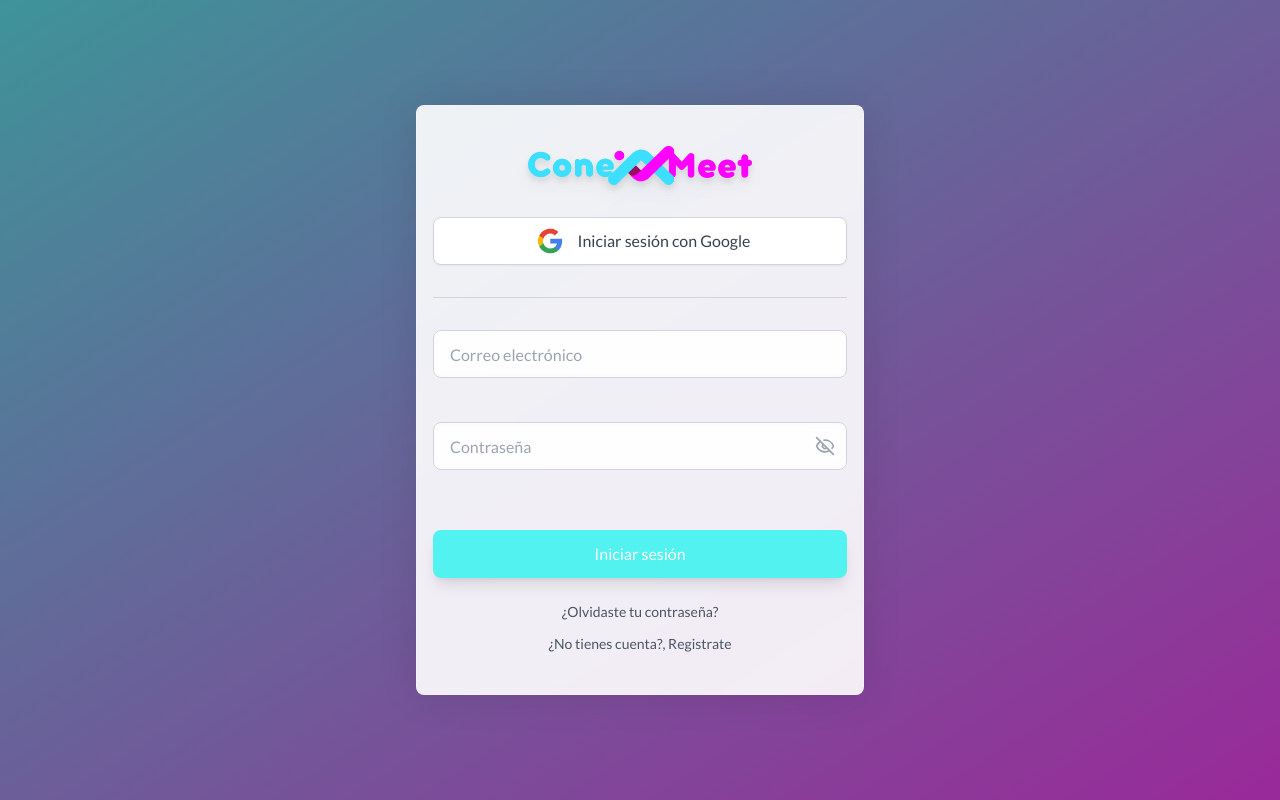
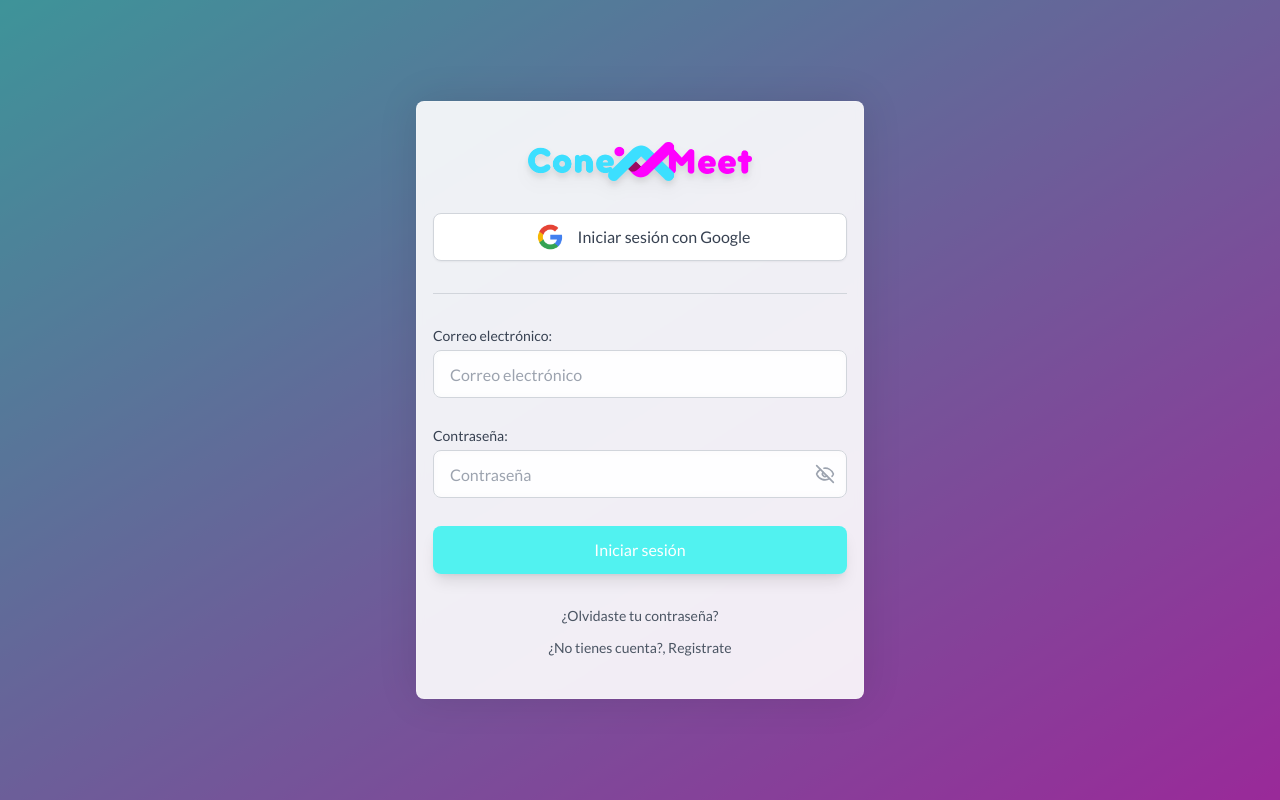
Before and after one commit to Abraham-MJ/Conexmeet, a Next.js app: page /main/auth/sign-in in a window 1280 px wide. Built offline with nearby package versions, Linux system fonts and the light colour scheme.

Commit message:
fix: We made a correction in the login

```diff
--- a/app/components/UI/StyledInputs.tsx
+++ b/app/components/UI/StyledInputs.tsx
@@ -34,7 +34,7 @@
       {label && (
         <label
           htmlFor={name}
-          className="font-latosans mb-1 font-medium text-gray-700"
+          className="font-latosans mb-1 text-sm font-medium text-gray-700"
         >
           {label}
         </label>
--- a/app/main/auth/sign-in/page.tsx
+++ b/app/main/auth/sign-in/page.tsx
@@ -57,7 +57,10 @@
           setFieldError('password', PASSWORD_ERROR);
           break;
         case SESSION_ACTIVE:
-          setFieldError('password', SESSION_ACTIVE);
+          setFieldError(
+            'password',
+            'Ya hay una sesión activa. Intente nuevamente',
+          );
           break;
         default:
           break;
@@ -103,7 +106,7 @@
             initial="hidden"
             animate="visible"
             onSubmit={handleSubmit}
-            className="mt-8 space-y-6"
+            className="mt-8 space-y-8"
           >
             <StyledInputs
               name="email"
@@ -111,12 +114,14 @@
               value={credentials.email}
               handleChange={changeField}
               error={errors.email}
+              label="Correo electrónico:"
               placeholder="Correo electrónico"
               onFocus={() => clearError('email')}
             />
             <StyledInputs
               name="password"
               type="password"
+              label="Contraseña:"
               value={credentials.password}
               handleChange={changeField}
               error={errors.password}
@@ -128,10 +133,10 @@
               <button
                 type="submit"
                 aria-label="Iniciar sesión"
-                className="font-latosans mt-4 h-12 w-full rounded-lg bg-[#41f3f0]/90 px-4 py-3 font-medium text-white shadow-lg transition-all duration-200 hover:bg-[#41f3ff]/90 hover:shadow-xl hover:shadow-[#41f3ff]/20"
+                className="h-12 w-full rounded-lg bg-[#41f3f0]/90 px-4 py-3 font-latosans font-medium text-white shadow-lg transition-all duration-200 hover:bg-[#41f3ff]/90 hover:shadow-xl hover:shadow-[#41f3ff]/20"
               >
                 {isLoading ? (
-                  <div className="font-latosans text-md flex items-center justify-center">
+                  <div className="text-md flex items-center justify-center font-latosans">
                     Cargando
                     {[1, 2, 3].map((index) => {
                       return (
```
